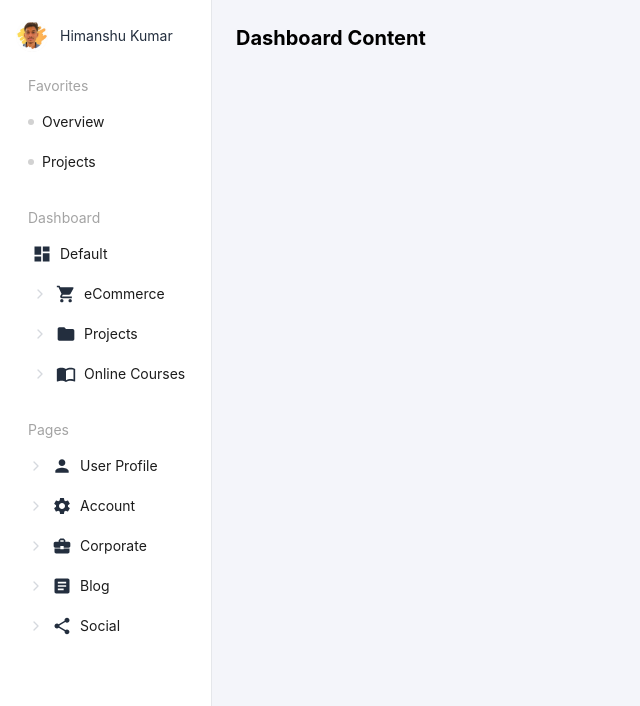
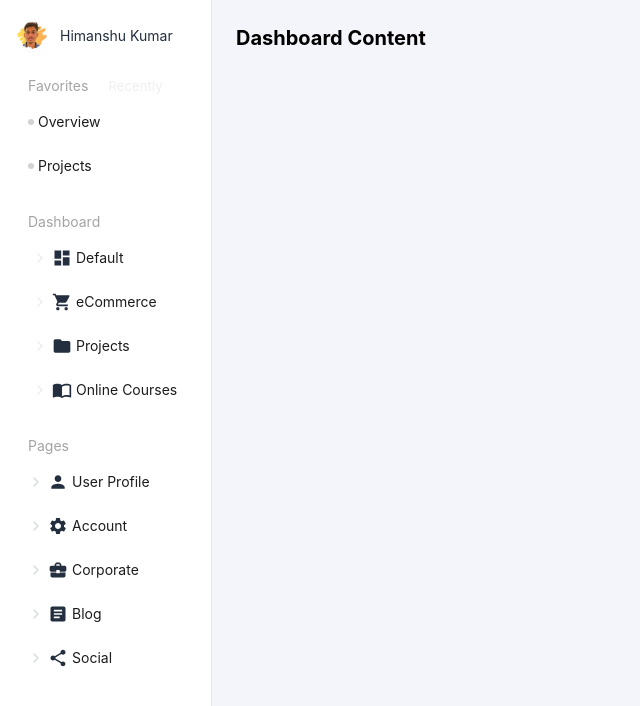
Before and after one commit to himanshu-mishu/juspay-ui-dashboard-assignment, a React (Vite) app: page / in a window 1280 px wide. Shown: the top 706 px of the page, without its empty margins (0-640 px from the left). Built offline with nearby package versions, Linux system fonts and the light colour scheme.

Commit message:
chore: make default section pixel-perfect and add chevron

```diff
--- a/src/components/ui/NavItem.jsx
+++ b/src/components/ui/NavItem.jsx
@@ -20,11 +20,12 @@ export default function NavItem({ item, isOpen, onClick, sectionKey, active }) {
   const hasSubItems = !!item.expandable && Array.isArray(item.subItems);
   const isDashboard = sectionKey === "dashboard";
   const isPages = sectionKey === "pages";
-const paddingClass = isDashboard ? "pl-5" : "";
+  const paddingClass = isDashboard ? "pl-5" : "";
+
   return (
     <li className="mb-1 relative">
       <button
-        onClick= {onClick}
+        onClick={onClick}
         className={`
           flex items-center w-full px-4 py-2 rounded font-inter text-[14px] leading-5 font-normal
           ${isDashboard && active ? "bg-[#F5F5F5] relative" : "bg-white"}
@@ -46,13 +47,17 @@ const paddingClass = isDashboard ? "pl-5" : "";
             }}
           />
         )}
-        <span className="flex items-center gap-2 relative z-10">
-          {hasSubItems && (
-            isPages
-              ? ((active && isOpen)
-                ? <FiChevronDown className="text-gray-400 text-base" style={{ opacity: 0.4 }} />
-                : <FiChevronRight className="text-gray-400 text-base" style={{ opacity: 0.4 }} />)
-              : (!active && <FiChevronRight className="text-gray-400 text-base" style={{ opacity: 0.4 }} />)
+        {/* Compact gap between chevron, icon, label */}
+        <span className="flex items-center gap-1 relative z-10">
+          {/* Chevron for dashboard: show only if NOT active */}
+          {isDashboard && !active && (
+            <FiChevronRight className="text-gray-400 text-base" style={{ opacity: 0.2 }} />
+          )}
+          {/* Pages: original chevron logic for sub-items */}
+          {hasSubItems && isPages && (
+            (active && isOpen)
+              ? <FiChevronDown className="text-gray-400 text-base" style={{ opacity: 0.4 }} />
+              : <FiChevronRight className="text-gray-400 text-base" style={{ opacity: 0.4 }} />
           )}
           {item.icon && icons[item.icon] && (
             <span className="text-[#232e3e]">{icons[item.icon]({ className: "w-5 h-5" })}</span>
--- a/src/components/ui/NavSection.jsx
+++ b/src/components/ui/NavSection.jsx
@@ -10,13 +10,44 @@ export default function NavSection({ section }) {
       setOpenItemKey(prev => (prev === key ? null : key));
     }
     setActiveItemKey(key);
-    // (Optional): Do routing here for non-expandable items, e.g. with react-router
+    // (Optional) Route to new page or custom logic here
   };
 
   return (
-    <section className="mb-1" style={{paddingBottom: "12px", paddingLeft: "12px"}}>
+    <section
+      className="mb-1"
+      style={{
+        paddingBottom: "12px",
+        paddingLeft: "12px"
+      }}
+    >
+      {/* Conditional rendering for section title */}
+      {section.key === "favorites" ? (
         <h2
-        className="font-inter font-normal text-[14px] leading-5 py-2 text-left text-[#1c1c1c] ml-2 pl-2"
+          className="font-inter font-normal text-[14px] leading-5 py-2 text-left ml-2 pl-2 flex items-center gap-2"
+          style={{
+            color: "#1c1c1c",
+            letterSpacing: 0,
+            background: "transparent",
+            opacity: 0.4
+          }}
+        >
+          Favorites
+          <span
+            style={{
+               paddingLeft: "12px",
+              opacity: 0.18,
+              fontWeight: 400,
+              fontSize: "13px",
+              letterSpacing: "0.01em"
+            }}
+          >
+            Recently
+          </span>
+        </h2>
+      ) : (
+        <h2
+          className="font-inter font-normal text-[14px] leading-5 py-2 text-left ml-2 pl-2"
           style={{
             color: "#1c1c1c",
             letterSpacing: 0,
@@ -26,7 +57,9 @@ export default function NavSection({ section }) {
         >
           {section.title}
         </h2>
-      <ul>
+      )}
+
+      <ul style={{ display: "flex", flexDirection: "column", gap: "4px" }}>
         {section.items.map(item => (
           <NavItem
             key={item.key}
```
Lines whose indentation alone changed are shown as unchanged.
